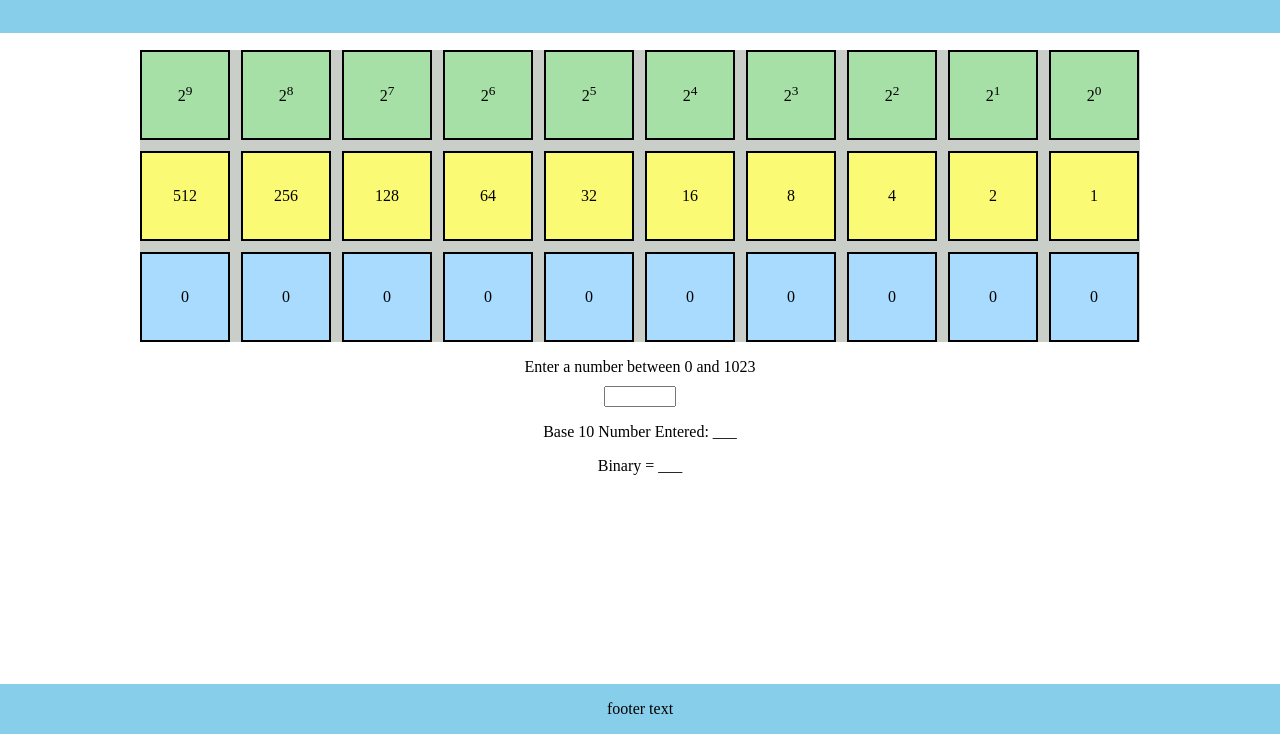
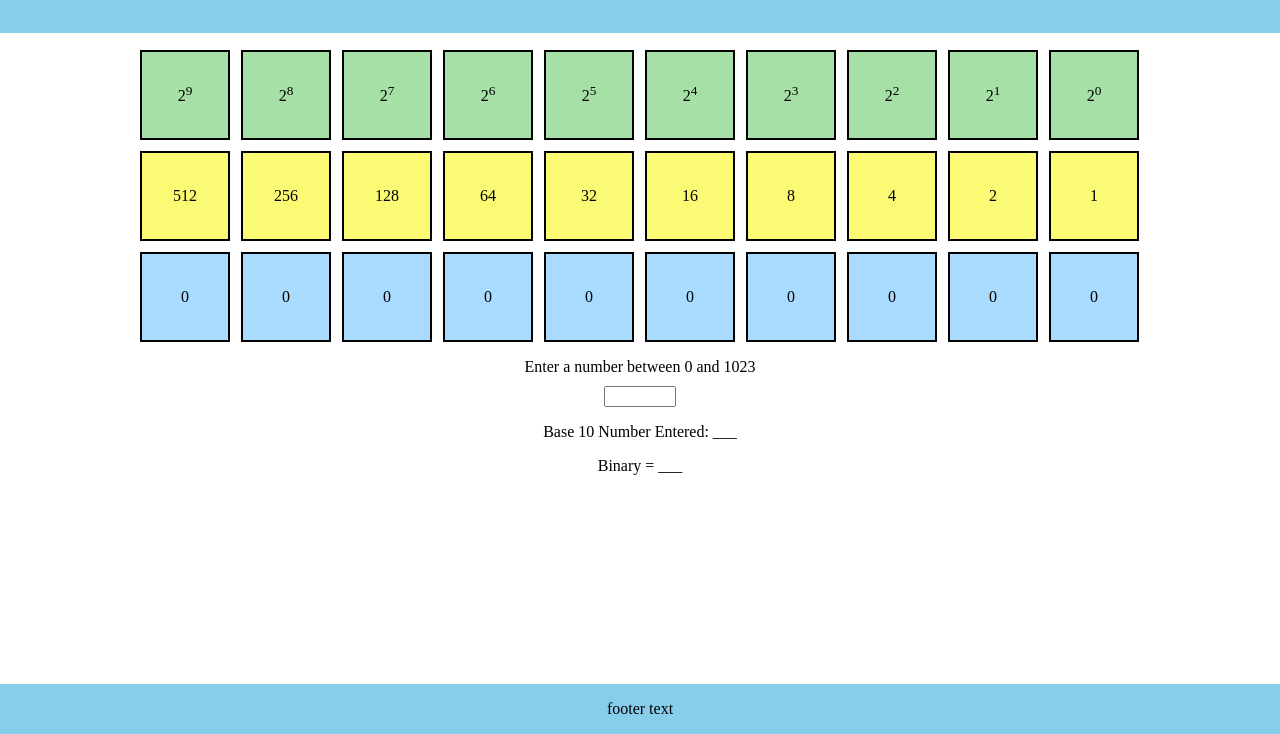
Before and after one commit to Kupa-Kupa/binary-counter, a plain HTML site: page index.html in a window 1280 px wide. Shown: the part 66-800 px from the top of the page. Drawn offline with Linux system fonts and the light colour scheme.

Commit message:
Remove grey background colour
Commented out the grey background colour for the counter container.

```diff
--- a/css/styles.css
+++ b/css/styles.css
@@ -33,7 +33,7 @@ header, footer{
 
 .counter-container {
     max-width: 1000px;
-    background-color: rgb(201, 206, 201);
+    /* background-color: rgb(201, 206, 201); */
     /* text-align: center; */
 
     flex: 1;
```
